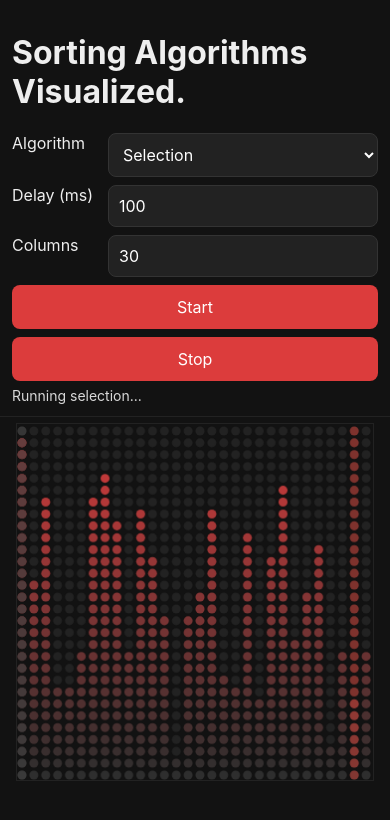
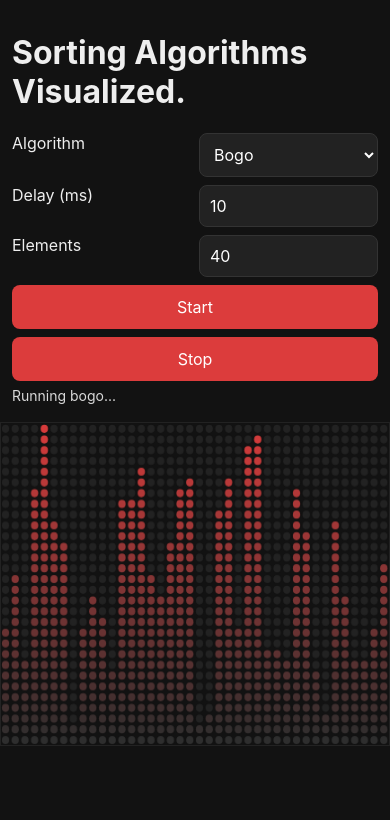
Before and after one commit to Hammynator/Secret-Sort, a plain HTML site: page index.html in a window 390 px wide. Both pictures are taken after a click on the button "Start". Drawn offline with Linux system fonts and the light colour scheme.

Commit message:
Add files via upload

```diff
--- a/app.js
+++ b/app.js
@@ -1,29 +1,19 @@
-document.addEventListener('DOMContentLoaded', () => {
-  const canvas = document.getElementById('canvas');
-  if (!canvas) {
-    console.error('canvas element not found');
-    return;
-  }
-  const ctx = canvas.getContext('2d');
-  const algoSel = document.getElementById('algo');
-  const delayInput = document.getElementById('delay');
-  const startBtn = document.getElementById('start');
-  const stopBtn = document.getElementById('stop');
-  const status = document.getElementById('status');
-  const sizeInput = document.getElementById('size');
+document.addEventListener("DOMContentLoaded", function () {
+
+  const canvas = document.getElementById("canvas");
+  const ctx = canvas.getContext("2d");
+  const algoSel = document.getElementById("algo");
+  const delayInput = document.getElementById("delay");
+  const startBtn = document.getElementById("start");
+  const stopBtn = document.getElementById("stop");
+  const status = document.getElementById("status");
+  const sizeInput = document.getElementById("size");
+  const overlay = document.getElementById("overlay");
 
   const MAX_SCALE = 1.4;
+  const MIN_SCALE = 0.6;
   const TARGET_COL_PX = 18;
   const TARGET_ROW_PX = 18;
-  const MIN_SCALE = 0.6;
-
-  const required = {algoSel, delayInput, startBtn, stopBtn, status, overlay, sizeInput};
-  for (const [k, el] of Object.entries(required)){
-    if (!el){
-      console.error(`Required element missing: ${k}`);
-      return;
-    }
-  }
 
   let cols = Math.max(5, Math.min(50, parseInt(sizeInput.value) || 30));
   const rows = 30;
@@ -33,12 +23,11 @@ let timer = null;
   let highlight = {};
 
   function getGridParams() {
-  const w = canvas.width / (window.devicePixelRatio || 1);
-  const h = canvas.height / (window.devicePixelRatio || 1);
-
+    const dpr = window.devicePixelRatio || 1;
+    const w = canvas.width / dpr;
+    const h = canvas.height / dpr;
     const colW = w / cols;
     const cell = h / rows;
-
     return {
       usedColW: colW,
       usedCell: cell,
@@ -51,330 +40,228 @@ function getGridParams() {
 
   function resizeCanvas() {
     const dpr = window.devicePixelRatio || 1;
-
-  const idealWidth  = cols * TARGET_COL_PX;
+    const idealWidth = cols * TARGET_COL_PX;
     const idealHeight = rows * TARGET_ROW_PX;
-
-  const maxWidth  = window.innerWidth - 32;
+    const maxWidth = window.innerWidth - 32;
     const maxHeight = window.innerHeight - 140;
-
-  const scale = Math.min(
-    MAX_SCALE,
-    Math.max(
-      MIN_SCALE,
-      Math.min(
-        maxWidth / idealWidth,
-        maxHeight / idealHeight,
-        1
-      )
-    )
-  );
-
-  const width  = Math.round(idealWidth * scale);
+    let scale = Math.min(maxWidth / idealWidth, maxHeight / idealHeight);
+    scale = Math.min(Math.max(scale, MIN_SCALE), MAX_SCALE);
+    const width = Math.round(idealWidth * scale);
     const height = Math.round(idealHeight * scale);
-
-  canvas.width  = width * dpr;
+    canvas.width = width * dpr;
     canvas.height = height * dpr;
-
-  canvas.style.width  = width + 'px';
-  canvas.style.height = height + 'px';
-
+    canvas.style.width = width + "px";
+    canvas.style.height = height + "px";
     ctx.setTransform(dpr, 0, 0, dpr, 0, 0);
-
     draw();
   }
-window.addEventListener('resize', resizeCanvas);
+
+  window.addEventListener("resize", resizeCanvas);
 
   function randomize() {
-  const arr = Array.from({length: rows}, (_,i)=>i+1);
+    const temp = [];
+    for (let i = 0; i < rows; i++) temp.push(i + 1);
     values = new Array(cols);
-  for (let i=0;i<cols;i++){
-    values[i] = arr[Math.floor(Math.random()*arr.length)];
+    for (let i = 0; i < cols; i++) {
+      const index = Math.floor(Math.random() * temp.length);
+      values[i] = temp[index];
     }
   }
 
   function draw() {
-  const w = canvas.width, h = canvas.height;
-  ctx.clearRect(0,0,w,h);
-  const {usedColW: colW, usedCell: cell, offsetX, offsetY, totalGridHeight, radius} = getGridParams();
-  for (let x=0;x<cols;x++){
+    ctx.clearRect(0, 0, canvas.width, canvas.height);
+    const { usedColW: colW, usedCell: cell, totalGridHeight: totalHeight, radius } = getGridParams();
+    for (let x = 0; x < cols; x++) {
       const val = values[x] || 0;
-    const cx = offsetX + x*colW + Math.floor(colW/2);
-    for (let r=0;r<rows;r++){
-      const cy = offsetY + totalGridHeight - (r*cell + Math.floor(cell/2));
-      if (r < val) {
-        const t = r/rows;
-        const col = valueToColor(t);
-        ctx.fillStyle = col;
-      } else {
-        ctx.fillStyle = '#222';
-      }
+      const cx = x * colW + Math.floor(colW / 2);
+      for (let r = 0; r < rows; r++) {
+        const cy = totalHeight - (r * cell + Math.floor(cell / 2));
+        ctx.fillStyle = r < val ? valueToColor(r / rows) : "#222";
         ctx.beginPath();
-      ctx.arc(cx, cy, radius, 0, Math.PI*2);
+        ctx.arc(cx, cy, radius, 0, Math.PI * 2);
         ctx.fill();
       }
     }
-  if (highlight.i !== undefined){
-    drawHighlight(highlight.i, 'rgba(62, 62, 62, 0.73)');
-  }
-  if (highlight.j !== undefined){
-    drawHighlight(highlight.j, 'rgba(203, 64, 54, 0.55)');
-  }
+    if (highlight.i !== undefined) drawHighlight(highlight.i, "rgba(62,62,62,0.73)");
+    if (highlight.j !== undefined) drawHighlight(highlight.j, "rgba(203,64,54,0.55)");
   }
 
-function drawHighlight(ix, color){
-  const {usedColW: colW, usedCell: cell, offsetX, offsetY, totalGridHeight, radius} = getGridParams();
-  const cx = offsetX + ix*colW + Math.floor(colW/2);
-  for (let r=0;r<rows;r++){
-    const cy = offsetY + totalGridHeight - (r*cell + Math.floor(cell/2));
+  function drawHighlight(ix, color) {
+    const { usedColW: colW, usedCell: cell, totalGridHeight: totalHeight, radius } = getGridParams();
+    const cx = ix * colW + Math.floor(colW / 2);
+    ctx.fillStyle = color;
+    for (let r = 0; r < rows; r++) {
+      const cy = totalHeight - (r * cell + Math.floor(cell / 2));
       ctx.beginPath();
-    ctx.fillStyle = color;
-    ctx.arc(cx, cy, radius, 0, Math.PI*2);
+      ctx.arc(cx, cy, radius, 0, Math.PI * 2);
       ctx.fill();
     }
   }
 
-function valueToColor(t){
-  const start = {r: 46, g: 46, b: 46};
-  const end = {r: 220, g: 60, b: 60};
+  function valueToColor(t) {
+    const start = { r: 46, g: 46, b: 46 };
+    const end = { r: 220, g: 60, b: 60 };
     const r = Math.floor(start.r + (end.r - start.r) * t);
     const g = Math.floor(start.g + (end.g - start.g) * t);
     const b = Math.floor(start.b + (end.b - start.b) * t);
     return `rgb(${r},${g},${b})`;
   }
 
-// --- Generators for algorithms ---
-
-function* selectionGen(arr){
-  const a = arr;
-  const n = a.length;
-  for (let i=0;i<n-1;i++){
-    let min = i;
-    for (let j=i+1;j<n;j++){
-      highlight = {i, j};
+  function* selectionGen(a){
+    for (let i=0;i<a.length-1;i++){
+      let min=i;
+      for (let j=i+1;j<a.length;j++){
+        highlight={i,j};
         yield;
-      if (a[j] < a[min]) min = j;
+        if(a[j]<a[min]) min=j;
       }
-    if (min !== i){
-      [a[i], a[min]] = [a[min], a[i]];
-      highlight = {i, min};
-      yield;
+      if(min!==i){ [a[i],a[min]]=[a[min],a[i]]; highlight={i,min}; yield; }
     }
-  }
-  highlight = {};
+    highlight={};
   }
 
   function* insertionGen(a){
-  for (let i=1;i<a.length;i++){
-    let key = a[i];
-    let j = i-1;
-    while (j>=0 && a[j] > key){
-      highlight = {i, j};
-      a[j+1] = a[j];
-      yield;
-      j--;
+    for(let i=1;i<a.length;i++){
+      let key=a[i]; let j=i-1;
+      while(j>=0 && a[j]>key){ highlight={i,j}; a[j+1]=a[j]; yield; j--; }
+      a[j+1]=key; yield;
     }
-    a[j+1] = key;
-    yield;
-  }
-  highlight = {};
+    highlight={};
   }
 
   function* bubbleGen(a){
-  let n = a.length;
-  let swapped = true;
-  while (swapped){
-    swapped = false;
-    for (let i=1;i<n;i++){
-      highlight = {i: i-1, j: i};
-      yield;
-      if (a[i-1] > a[i]){
-        [a[i-1], a[i]] = [a[i], a[i-1]];
-        swapped = true;
-        yield;
-      }
+    let n=a.length; let swapped=true;
+    while(swapped){
+      swapped=false;
+      for(let i=1;i<n;i++){
+        highlight={i:i-1,j:i}; yield;
+        if(a[i-1]>a[i]){ [a[i-1],a[i]]=[a[i],a[i-1]]; swapped=true; yield; }
       }
       n--;
     }
-  highlight = {};
+    highlight={};
   }
 
   function* mergeGen(a){
-  const n = a.length;
-  let width = 1;
-  const aux = new Array(n);
-  while (width < n){
-    for (let i=0;i<n;i+= 2*width){
-      const left = i;
-      const mid = Math.min(i+width, n);
-      const right = Math.min(i+2*width, n);
-      let l = left, r = mid, k = left;
-      while (l < mid || r < right){
-        highlight = {i:left, j:Math.min(n-1, r)};
-        if (r>=right || (l<mid && a[l] <= a[r])){
-          aux[k++] = a[l++];
-        } else {
-          aux[k++] = a[r++];
-        }
+    const n=a.length; let width=1; const aux=new Array(n);
+    while(width<n){
+      for(let i=0;i<n;i+=2*width){
+        const left=i, mid=Math.min(i+width,n), right=Math.min(i+2*width,n);
+        let l=left, r=mid, k=left;
+        while(l<mid||r<right){ highlight={i:left,j:Math.min(n-1,r)};
+          if(r>=right || (l<mid && a[l]<=a[r])) aux[k++]=a[l++];
+          else aux[k++]=a[r++];
           yield;
         }
-      for (let t=left;t<right;t++){
-        a[t] = aux[t];
-        yield;
+        for(let t=left;t<right;t++){ a[t]=aux[t]; yield; }
       }
+      width*=2;
     }
-    width *= 2;
-  }
-  highlight = {};
+    highlight={};
   }
 
   function* quickGen(a){
-  const stack = [{l:0, r:a.length-1}];
-  while (stack.length){
-    const {l,r} = stack.pop();
-    if (l>=r) continue;
-    const pivot = a[r];
-    let i = l;
-    for (let j=l;j<r;j++){
-      highlight = {i, j};
-      yield;
-      if (a[j] < pivot){
-        [a[i], a[j]] = [a[j], a[i]];
-        yield;
-        i++;
+    const stack=[{l:0,r:a.length-1}];
+    while(stack.length){
+      const {l,r}=stack.pop();
+      if(l>=r) continue;
+      const pivot=a[r]; let i=l;
+      for(let j=l;j<r;j++){ highlight={i,j}; yield; if(a[j]<pivot){ [a[i],a[j]]=[a[j],a[i]]; yield; i++; } }
+      [a[i],a[r]]=[a[r],a[i]]; yield;
+      stack.push({l:i+1,r}); stack.push({l,r:i-1});
     }
-    }
-    [a[i], a[r]] = [a[r], a[i]];
-    yield;
-    stack.push({l:i+1, r});
-    stack.push({l, r:i-1});
-  }
-  highlight = {};
+    highlight={};
   }
 
   function* heapGen(a){
-  const n = a.length;
-  for (let start = Math.floor((n - 2) / 2); start >= 0; start--) {
-    let root = start;
-    while (true) {
-      const child = 2 * root + 1;
-      if (child > n - 1) break;
-      let swapIdx = root;
-      if (a[swapIdx] < a[child]) swapIdx = child;
-      if (child + 1 <= n - 1 && a[swapIdx] < a[child + 1]) swapIdx = child + 1;
-      if (swapIdx === root) break;
-      [a[root], a[swapIdx]] = [a[swapIdx], a[root]];
-      highlight = {i: root, j: swapIdx};
-      yield;
-      root = swapIdx;
+    const n=a.length;
+    for(let start=Math.floor((n-2)/2);start>=0;start--){
+      let root=start;
+      while(true){
+        const child=2*root+1; if(child>n-1) break;
+        let swapIdx=root;
+        if(a[swapIdx]<a[child]) swapIdx=child;
+        if(child+1<=n-1 && a[swapIdx]<a[child+1]) swapIdx=child+1;
+        if(swapIdx===root) break;
+        [a[root],a[swapIdx]]=[a[swapIdx],a[root]]; highlight={i:root,j:swapIdx}; yield;
+        root=swapIdx;
       }
     }
-
-  for (let end = n - 1; end > 0; end--) {
-    [a[0], a[end]] = [a[end], a[0]];
-    highlight = {i: 0, j: end};
-    yield;
-    let root = 0;
-    while (true) {
-      const child = 2 * root + 1;
-      if (child > end - 1) break;
-      let swapIdx = root;
-      if (a[swapIdx] < a[child]) swapIdx = child;
-      if (child + 1 <= end - 1 && a[swapIdx] < a[child + 1]) swapIdx = child + 1;
-      if (swapIdx === root) break;
-      [a[root], a[swapIdx]] = [a[swapIdx], a[root]];
-      highlight = {i: root, j: swapIdx};
-      yield;
-      root = swapIdx;
+    for(let end=n-1;end>0;end--){
+      [a[0],a[end]]=[a[end],a[0]]; highlight={i:0,j:end}; yield;
+      let root=0;
+      while(true){
+        const child=2*root+1; if(child>end-1) break;
+        let swapIdx=root;
+        if(a[swapIdx]<a[child]) swapIdx=child;
+        if(child+1<=end-1 && a[swapIdx]<a[child+1]) swapIdx=child+1;
+        if(swapIdx===root) break;
+        [a[root],a[swapIdx]]=[a[swapIdx],a[root]]; highlight={i:root,j:swapIdx}; yield;
+        root=swapIdx;
       }
     }
-  highlight = {};
+    highlight={};
+  }
+
+  function* bogoGen(a){
+    function isSorted(arr){ for(let i=1;i<arr.length;i++) if(arr[i-1]>arr[i]) return false; return true; }
+    function shuffle(arr){ for(let i=arr.length-1;i>0;i--){ const j=Math.floor(Math.random()*(i+1)); [arr[i],arr[j]]=[arr[j],arr[i]]; } }
+    let attempts=0;
+    while(!isSorted(a)){
+      shuffle(a); attempts++;
+      highlight={}; yield;
+      if(attempts>1000000) break;
+    }
+    highlight={};
   }
 
   function makeGenerator(name){
-  const arr = values;
-  if (name === 'selection') return selectionGen(arr);
-  if (name === 'insertion') return insertionGen(arr);
-  if (name === 'merge') return mergeGen(arr);
-  if (name === 'bubble') return bubbleGen(arr);
-  if (name === 'quick') return quickGen(arr);
-  if (name === 'heap') return heapGen(arr);
+    const arr=values;
+    if(name==='selection') return selectionGen(arr);
+    if(name==='insertion') return insertionGen(arr);
+    if(name==='merge') return mergeGen(arr);
+    if(name==='bubble') return bubbleGen(arr);
+    if(name==='quick') return quickGen(arr);
+    if(name==='heap') return heapGen(arr);
+    if(name==='bogo') return bogoGen(arr);
     return null;
   }
 
   function stepOnce(){
-  if (!gen) return false;
-  const res = gen.next();
-  draw();
-  if (res.done){
-    gen = null;
-    showOverlay();
-    status.textContent = 'Finished';
-    return false;
-  }
+    if(!gen) return false;
+    const res=gen.next(); draw();
+    if(res.done){ gen=null; showOverlay(); status.textContent='Finished'; return false; }
     return true;
   }
 
   function startRun(){
-  const isMobile = window.innerWidth < 600;
-
-  cols = Math.max(
-    5,
-    Math.min(isMobile ? 40 : 100, parseInt(sizeInput.value) || cols)
-  );
-
+    const isMobile=window.innerWidth<600;
+    cols=Math.max(5, Math.min(isMobile?40:100, parseInt(sizeInput.value)||cols));
     randomize();
-
     resizeCanvas();
-
-  if (timer) clearInterval(timer);
-
-  const delay = Math.max(5, parseInt(delayInput.value) || 100);
-
-  try {
-    gen = makeGenerator(algoSel.value);
-    if (!gen) {
-      console.error('Could not create generator for', algoSel.value);
-      return;
+    if(timer) clearInterval(timer);
+    let delay=parseInt(delayInput.value)||0;
+    if(delay<1){
+      function runFast(){ if(!stepOnce()){ timer=null; status.textContent='Finished'; } else requestAnimationFrame(runFast); }
+      gen=makeGenerator(algoSel.value); hideOverlay(); status.textContent=`Running ${algoSel.value}...`; runFast(); return;
     }
-
-    status.textContent = `Running ${algoSel.value}...`;
-
-    timer = setInterval(() => {
-      try {
-        const alive = stepOnce();
-        if (!alive) {
-          clearInterval(timer);
-          timer = null;
-        }
-      } catch (err) {
-        console.error('Error during stepOnce:', err);
-        clearInterval(timer);
-        timer = null;
-      }
-    }, delay);
-
-  } catch (err) {
-    console.error('Error starting run:', err);
-  }
+    gen=makeGenerator(algoSel.value);
+    if(!gen) return;
+    hideOverlay();
+    status.textContent=`Running ${algoSel.value}...`;
+    timer=setInterval(()=>{ const alive=stepOnce(); if(!alive){ clearInterval(timer); timer=null; } }, delay);
   }
 
   function stopRun(){
-  if (timer) clearInterval(timer);
-  timer = null;
-  gen = null;
-  status.textContent = 'Stopped';
+    if(timer) clearInterval(timer);
+    timer=null; gen=null; status.textContent='Stopped';
   }
 
-function showOverlay(){
-  overlay.classList.remove('hidden');
-}
-function hideOverlay(){
-  overlay.classList.add('hidden');
-}
+  function showOverlay(){ overlay.classList.remove('hidden'); }
+  function hideOverlay(){ overlay.classList.add('hidden'); }
 
-startBtn.addEventListener('click', (e)=>{ console.log('start clicked', e); hideOverlay(); cols = Math.max(5, Math.min(100, parseInt(sizeInput.value) || cols)); randomize(); resizeCanvas(); draw(); startRun(); });
-stopBtn.addEventListener('click', (e)=>{ console.log('stop clicked', e); stopRun(); });
+  startBtn.addEventListener('click',()=>startRun());
+  stopBtn.addEventListener('click',()=>stopRun());
 
   randomize();
   resizeCanvas();
--- a/index.html
+++ b/index.html
@@ -10,6 +10,7 @@
     <div class="controls">
       <label for="algo">Algorithm</label>
       <select id="algo">
+        <option value="bogo">Bogo</option>
         <option value="selection">Selection</option>
         <option value="insertion">Insertion</option>
         <option value="merge">Merge</option>
@@ -19,10 +20,10 @@
       </select>
 
       <label for="delay">Delay (ms)</label>
-      <input id="delay" type="number" min="5" step="10" value="100">
+      <input id="delay" type="number" min="0" max="1000" step="10" value="10">
 
-      <label for="size">Columns</label>
-      <input id="size" type="number" min="5" max="50" step="1" value="30">
+      <label for="size">Elements</label>
+      <input id="size" type="number" min="5" max="100" step="1" value="40">
 
       <button id="start">Start</button>
       <button id="stop">Stop</button>
--- a/styles.css
+++ b/styles.css
@@ -10,12 +10,19 @@ body {
   display: flex;
   flex-direction: column;
   min-height: 100vh;
+  align-items: center;
+}
+
+#app {
+  display: flex;
+  flex-direction: column;
+  align-items: flex-start;
 }
 
 #ui {
-  width: 100%;
+  margin-left: 6px;
+  padding: 12px;
   max-width: 950px;
-  padding: 12px;
 }
 
 .controls {
@@ -42,16 +49,12 @@ body {
   color: #fff;
   cursor: pointer;
   font-size: 16px;
-}
-
-.controls button {
   grid-column: span 2;
 }
 
 #canvas-wrap {
-  flex: 1;
   display: flex;
-  justify-content: center;
+  justify-content: flex-start;
   align-items: flex-start;
   padding: 6px;
 }
@@ -71,19 +74,22 @@ canvas {
 
 @media (max-width: 600px) {
   #ui {
-    position: sticky;
-    top: 0;
-    z-index: 10;
-    background: #121212;
-    border-bottom: 1px solid #222;
+    width: 100%;
+    margin-left: 0;
+  }
+  #canvas-wrap {
+    justify-content: center;
+    padding: 6px 0;
   }
 }
 
-@media (min-width: 768px) {
+@media (min-width: 800px) {
   .controls {
     display: flex;
     flex-wrap: wrap;
     align-items: center;
+    text-align: left;
+    gap: 8px;
   }
 
   .controls button {
```
Lines whose indentation alone changed are shown as unchanged.
